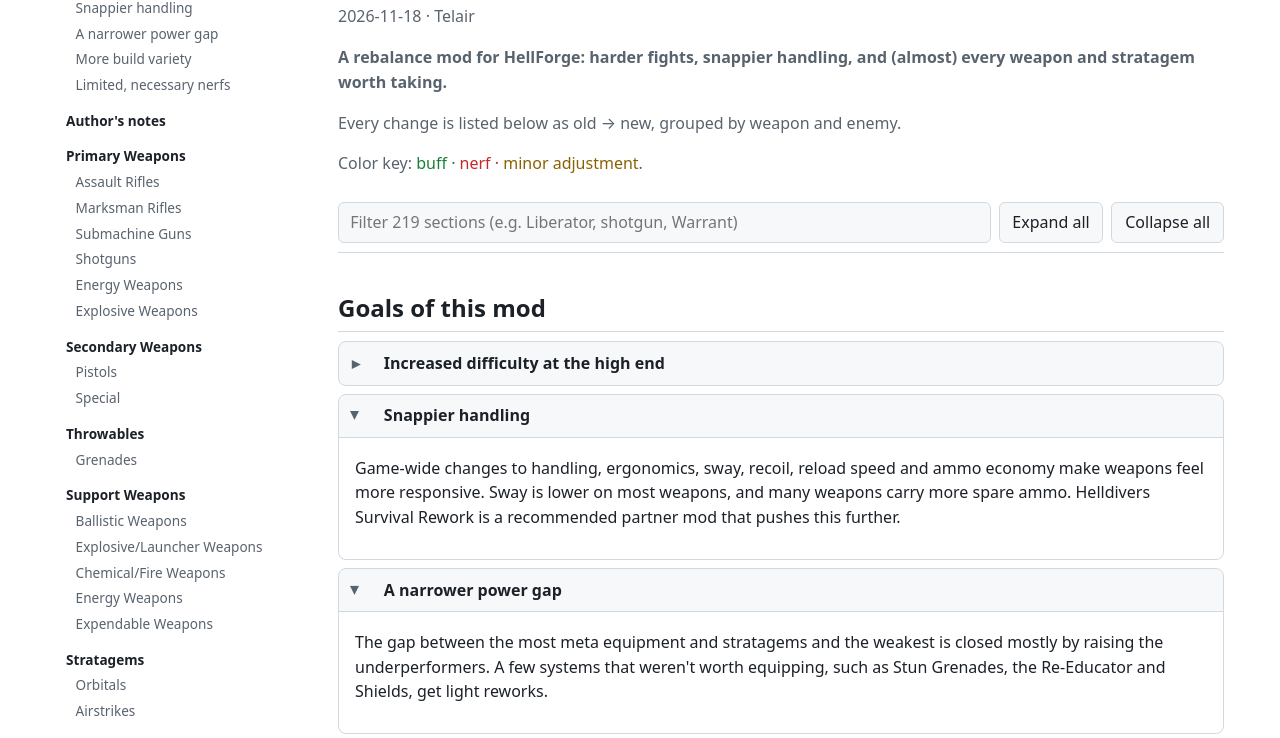
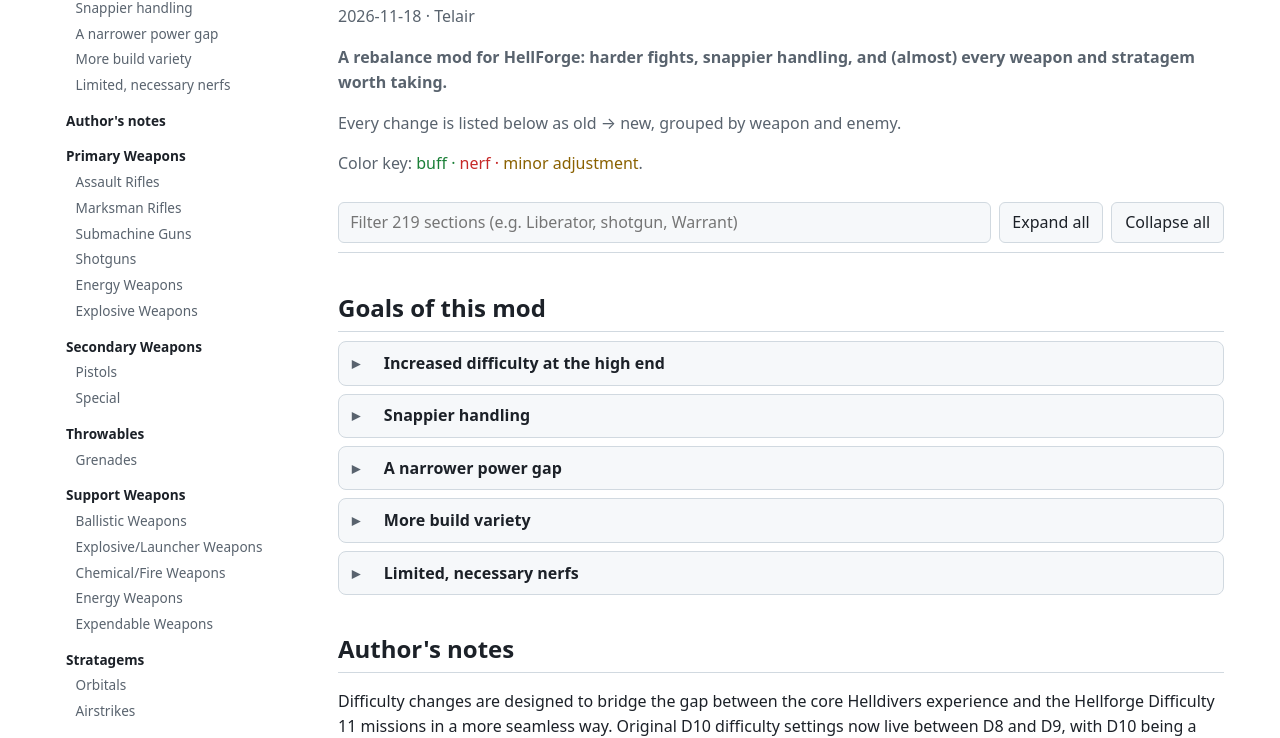
Before and after one commit to Telair-JC/hellforge-rebalanced, a plain HTML site: page docs/index.html in a window 1280 px wide. Shown: the part 83-821 px from the top of the page. Drawn offline with Linux system fonts and the light colour scheme.

Commit message:
Patch notes: all expandable boxes start closed
Co-Authored-By: Claude Sonnet 5.5 <noreply@anthropic.com>
Claude-Session: https://claude.ai/code/session_013mr23JZm9oAQ64awRRzk2b

```diff
--- a/docs/index.html
+++ b/docs/index.html
@@ -65,10 +65,10 @@ footer{margin-top:3rem;padding-top:1rem;border-top:1px solid var(--line);color:v
 </div>
 <h2 id="goals-of-this-mod">Goals of this mod</h2>
 <details class="w" id="increased-difficulty-at-the-high-end"><summary><span class="sn">Increased difficulty at the high end</span><a class="pl" href="#increased-difficulty-at-the-high-end" title="Link to this section">#</a></summary><div class="wb"><p>Higher difficulties get more combat pressure to make up for the equipment power creep of the last couple of years. The D7–D10 settings bring bigger encounter and guard budgets and more frequent, more simultaneous patrols (see Mission Difficulty). The original D10 settings now sit between D8 and D9, and D10 becomes a bridge to the HellForge D11 missions.</p></div></details>
-<details class="w" id="snappier-handling" open><summary><span class="sn">Snappier handling</span><a class="pl" href="#snappier-handling" title="Link to this section">#</a></summary><div class="wb"><p>Game-wide changes to handling, ergonomics, sway, recoil, reload speed and ammo economy make weapons feel more responsive. Sway is lower on most weapons, and many weapons carry more spare ammo. Helldivers Survival Rework is a recommended partner mod that pushes this further.</p></div></details>
-<details class="w" id="a-narrower-power-gap" open><summary><span class="sn">A narrower power gap</span><a class="pl" href="#a-narrower-power-gap" title="Link to this section">#</a></summary><div class="wb"><p>The gap between the most meta equipment and stratagems and the weakest is closed mostly by raising the underperformers. A few systems that weren't worth equipping, such as Stun Grenades, the Re-Educator and Shields, get light reworks.</p></div></details>
-<details class="w" id="more-build-variety" open><summary><span class="sn">More build variety</span><a class="pl" href="#more-build-variety" title="Link to this section">#</a></summary><div class="wb"><p>More equipment can fill the utility role of plugging bug holes and interacting with mission objectives such as the Solo Silo. For example, the Plasma weapons, the Bolt Pistol, the Loyalist's charged shot and the Re-Educator can now destroy bug holes, bot fabricators and warp ships.</p></div></details>
-<details class="w" id="limited-necessary-nerfs" open><summary><span class="sn">Limited, necessary nerfs</span><a class="pl" href="#limited-necessary-nerfs" title="Link to this section">#</a></summary><div class="wb"><p>A few systems warp the game's power balance too aggressively, and the Supply Bag is the main one: it now holds 2 supplies instead of 4. Ammo for the Ultimatum, Breacher, Missile Pistol, Grenade Pistol and stims was rebuilt around that change, so the totals stay similar.</p></div></details>
+<details class="w" id="snappier-handling"><summary><span class="sn">Snappier handling</span><a class="pl" href="#snappier-handling" title="Link to this section">#</a></summary><div class="wb"><p>Game-wide changes to handling, ergonomics, sway, recoil, reload speed and ammo economy make weapons feel more responsive. Sway is lower on most weapons, and many weapons carry more spare ammo. Helldivers Survival Rework is a recommended partner mod that pushes this further.</p></div></details>
+<details class="w" id="a-narrower-power-gap"><summary><span class="sn">A narrower power gap</span><a class="pl" href="#a-narrower-power-gap" title="Link to this section">#</a></summary><div class="wb"><p>The gap between the most meta equipment and stratagems and the weakest is closed mostly by raising the underperformers. A few systems that weren't worth equipping, such as Stun Grenades, the Re-Educator and Shields, get light reworks.</p></div></details>
+<details class="w" id="more-build-variety"><summary><span class="sn">More build variety</span><a class="pl" href="#more-build-variety" title="Link to this section">#</a></summary><div class="wb"><p>More equipment can fill the utility role of plugging bug holes and interacting with mission objectives such as the Solo Silo. For example, the Plasma weapons, the Bolt Pistol, the Loyalist's charged shot and the Re-Educator can now destroy bug holes, bot fabricators and warp ships.</p></div></details>
+<details class="w" id="limited-necessary-nerfs"><summary><span class="sn">Limited, necessary nerfs</span><a class="pl" href="#limited-necessary-nerfs" title="Link to this section">#</a></summary><div class="wb"><p>A few systems warp the game's power balance too aggressively, and the Supply Bag is the main one: it now holds 2 supplies instead of 4. Ammo for the Ultimatum, Breacher, Missile Pistol, Grenade Pistol and stims was rebuilt around that change, so the totals stay similar.</p></div></details>
 <h2 id="author-s-notes">Author's notes</h2>
 <p>Difficulty changes are designed to bridge the gap between the core Helldivers experience and the Hellforge Difficulty 11 missions in a more seamless way. Original D10 difficulty settings now live between D8 and D9, with D10 being a bridge difficulty between that and D11. These adjustments only impact enemy density and patrol density, through the settings the F8 menu exposes. You can change them if you'd like.</p>
 <p>Balance changes are the culmination of ~600+ hours of gameplay testing in the last 2 months (as of release).</p>
```
